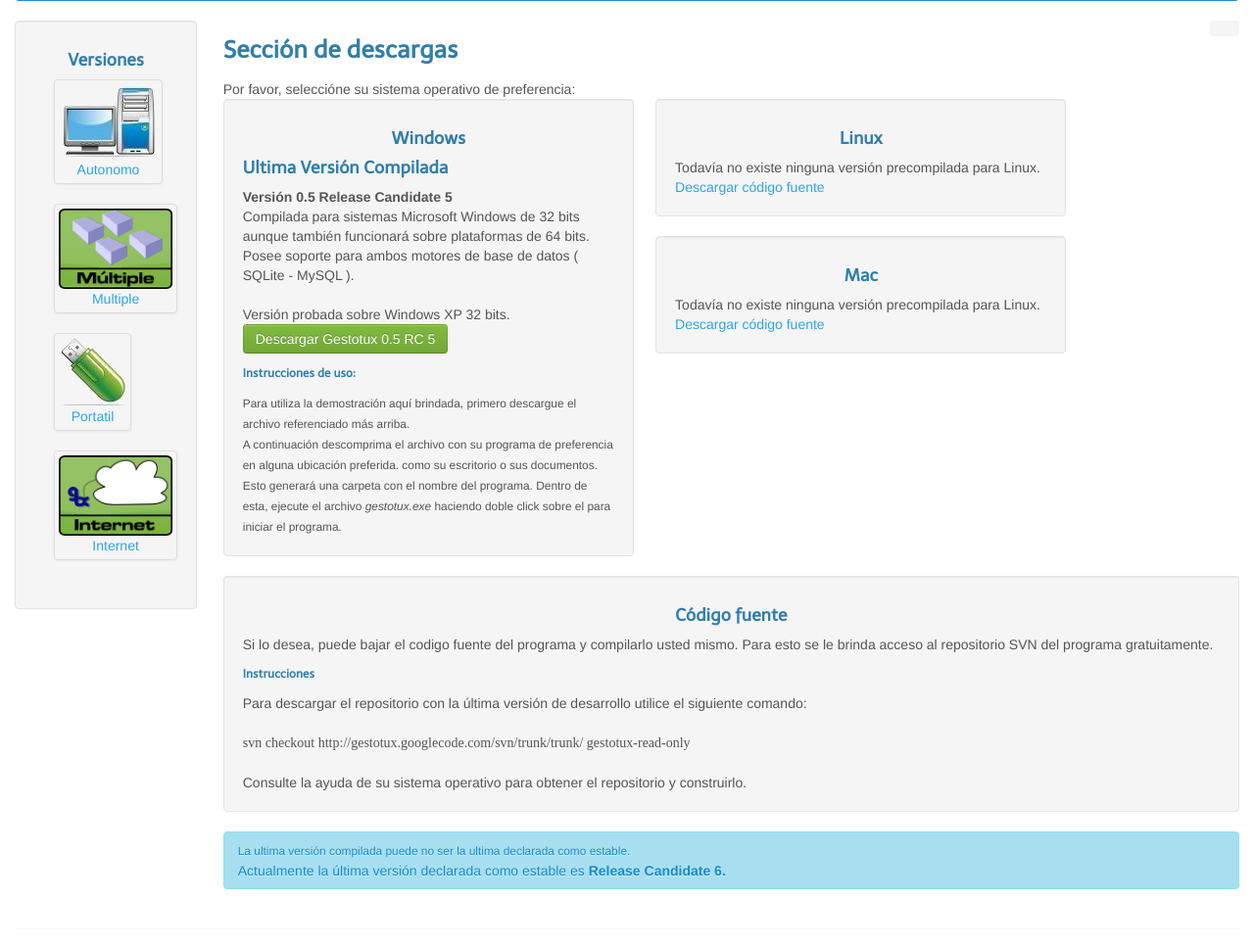
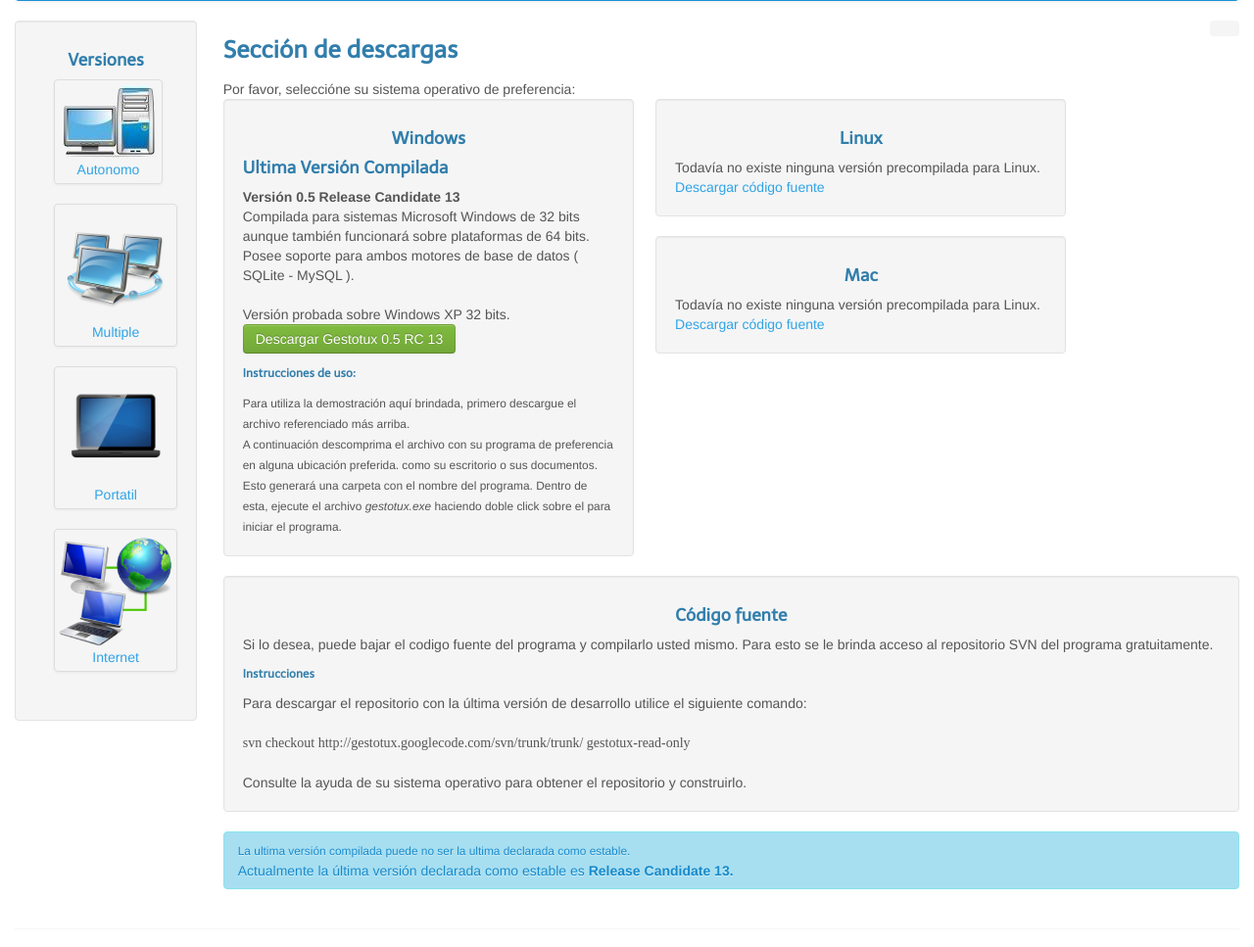
Before and after one commit to tranfuga25s/trsis, a CakePHP app: the page made by app/View/Pages/descargar.ctp in a window 1280 px wide. Shown: the part 176-1143 px from the top of the page at 98% size. Run offline with PHP 8.4 and a stand-in for CakePHP, Linux system fonts and the light colour scheme; the template is opened without the code that fills it, so the values that code supplies are empty; some libraries are stand-ins or nearby versions; some web fonts are replaced.

Commit message:
Mejorada pagina de descargas y formulario de contacto

```diff
--- a/app/View/Contacto/formulario.ctp
+++ b/app/View/Contacto/formulario.ctp
@@ -3,7 +3,7 @@ $this->set( 'title_for_layout', "Contactese con nosotros" );
 ?>
 <h2>Dirección de contacto</h2>
 <div>
-	Contactenos con nosotros a los siguientes telefonos:<br /><br />
+	Contactenos con nosotros a los siguientes telefonos:<br />
 	(+54) 342 154293436 <br />
 	En Argentina<br />
 	<br />
--- a/app/View/Pages/descargar.ctp
+++ b/app/View/Pages/descargar.ctp
@@ -12,12 +12,12 @@ Por favor, selecci&oacute;ne su sistema operativo de preferencia:<br />
     <div class="span5 well">
         <h4 class="text-center">Windows</h4>
         <h4>Ultima Versi&oacute;n Compilada</h4>
-        <b>Versi&oacute;n 0.5 Release Candidate 5</b><br />
+        <b>Versi&oacute;n 0.5 Release Candidate 13</b><br />
         Compilada para sistemas Microsoft Windows de 32 bits aunque tambi&eacute;n funcionar&aacute; sobre plataformas de 64 bits.<br />
         Posee soporte para ambos motores de base de datos ( SQLite - MySQL ).<br />
         <br />
         Versi&oacute;n probada sobre Windows XP 32 bits.<br />
-        <?php echo $this->Html->link( 'Descargar Gestotux 0.5 RC 5', 'http://gestotux.googlecode.com/files/Gestotux-0.5-RC5-Win.zip', array( 'class' => 'btn btn-success') ); ?>
+        <?php echo $this->Html->link( 'Descargar Gestotux 0.5 RC 13', 'http://gestotux.googlecode.com/files/Gestotux-0.5-RC13.zip', array( 'class' => 'btn btn-success') ); ?>
         <br />
         <h6>Instrucciones de uso:</h6>
         <small>Para utiliza la demostraci&oacute;n aqu&iacute; brindada, primero descargue el archivo referenciado m&aacute;s arriba.<br />
@@ -55,5 +55,5 @@ Por favor, selecci&oacute;ne su sistema operativo de preferencia:<br />
 
 <div class="alert alert-info">
     <small>La ultima versi&oacute;n compilada puede no ser la ultima declarada como estable.</small><br />
-    Actualmente la &uacute;ltima versi&oacute;n declarada como estable es <b>Release Candidate 6.</b>
+    Actualmente la &uacute;ltima versi&oacute;n declarada como estable es <b>Release Candidate 13.</b>
 </div>
```
Also changed, not shown: app/webroot/img/internet.png, app/webroot/img/multiple.png, app/webroot/img/portatil.png.
